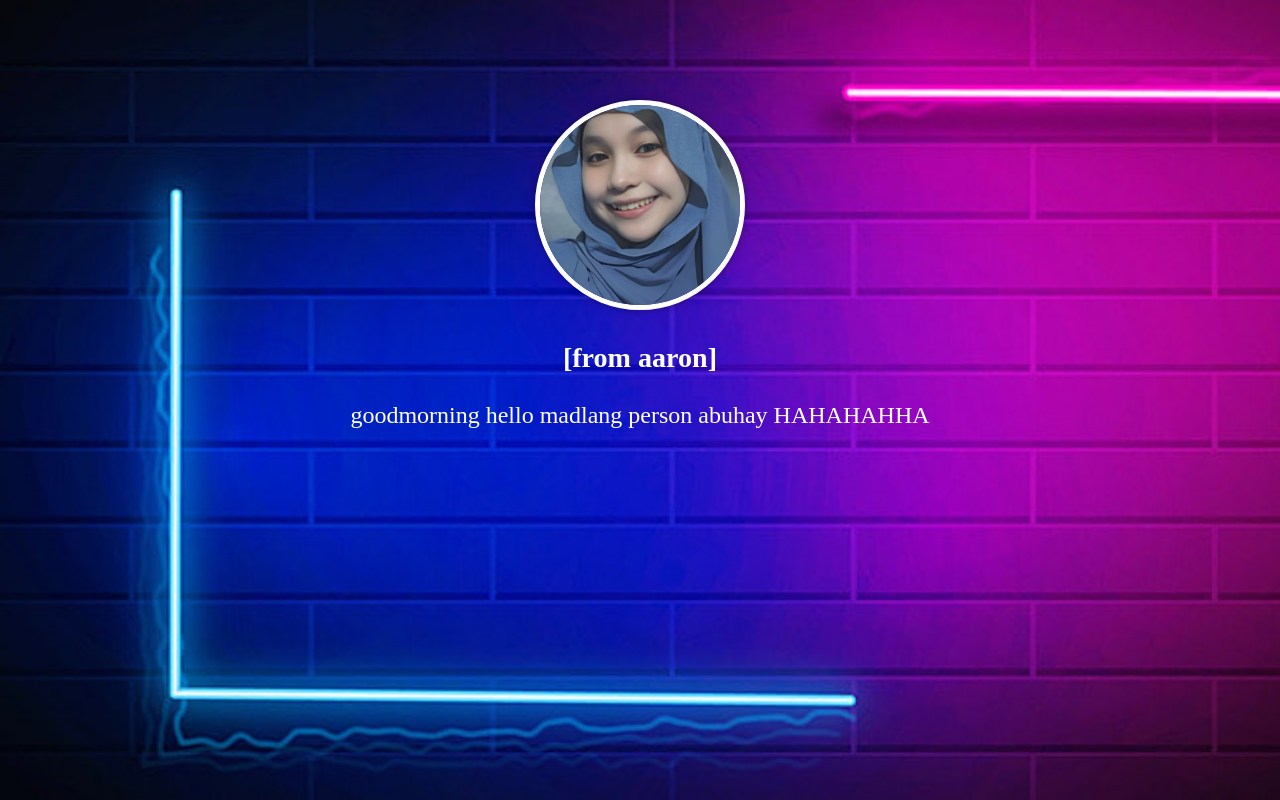
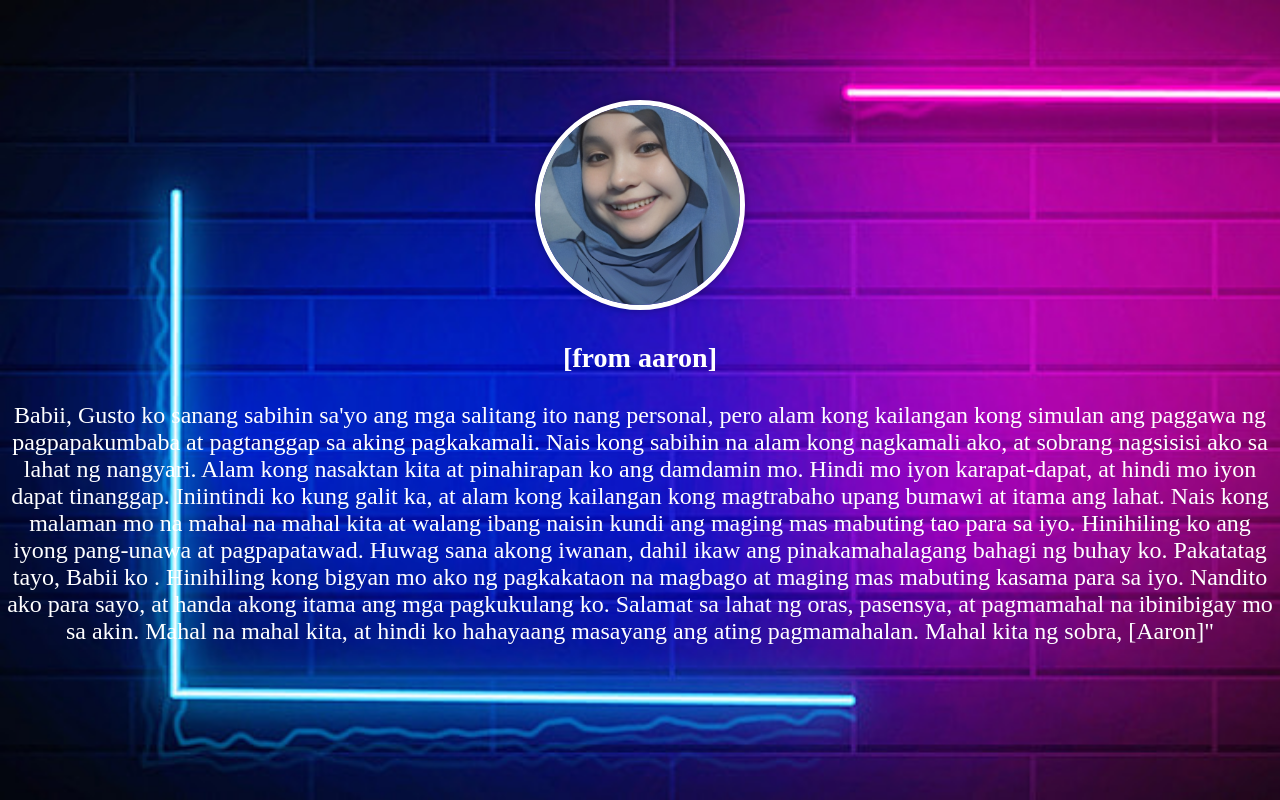
Before and after one commit to Foryou162/babii, a plain HTML site: page index.html in a window 1280 px wide. Drawn offline with Linux system fonts and the light colour scheme.

Commit message:
Update index.html

```diff
--- a/index.html
+++ b/index.html
@@ -11,7 +11,19 @@
   </div>
   <div class="message">
     <h3>[from aaron]</h3>
-    <p>goodmorning hello madlang  person abuhay HAHAHAHHA</p>
+    <p>Babii,
+
+Gusto ko sanang sabihin sa'yo ang mga salitang ito nang personal, pero alam kong kailangan kong simulan ang paggawa ng pagpapakumbaba at pagtanggap sa aking pagkakamali. Nais kong sabihin na alam kong nagkamali ako, at sobrang nagsisisi ako sa lahat ng nangyari.
+
+Alam kong nasaktan kita at pinahirapan ko ang damdamin mo. Hindi mo iyon karapat-dapat, at hindi mo iyon dapat tinanggap. Iniintindi ko kung galit ka, at alam kong kailangan kong magtrabaho upang bumawi at itama ang lahat.
+
+Nais kong malaman mo na mahal na mahal kita at walang ibang naisin kundi ang maging mas mabuting tao para sa iyo. Hinihiling ko ang iyong pang-unawa at pagpapatawad. Huwag sana akong iwanan, dahil ikaw ang pinakamahalagang bahagi ng buhay ko.
+
+Pakatatag tayo, Babii ko . Hinihiling kong bigyan mo ako ng pagkakataon na magbago at maging mas mabuting kasama para sa iyo. Nandito ako para sayo, at handa akong itama ang mga pagkukulang ko.
+
+Salamat sa lahat ng oras, pasensya, at pagmamahal na ibinibigay mo sa akin. Mahal na mahal kita, at hindi ko hahayaang masayang ang ating pagmamahalan.
+
+Mahal kita ng sobra, [Aaron]"</p>
   </div>
 </body>
 </html>
```
